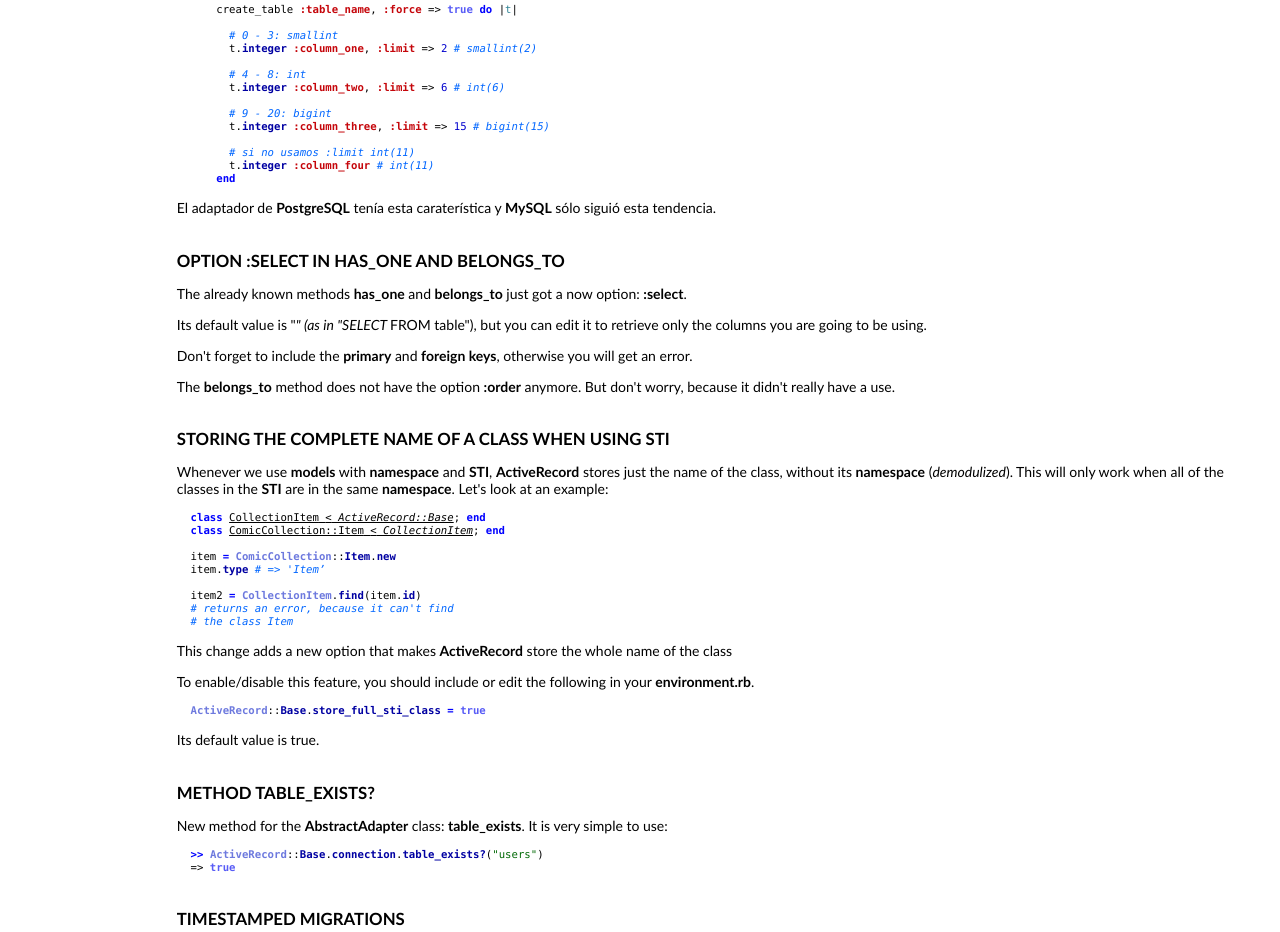
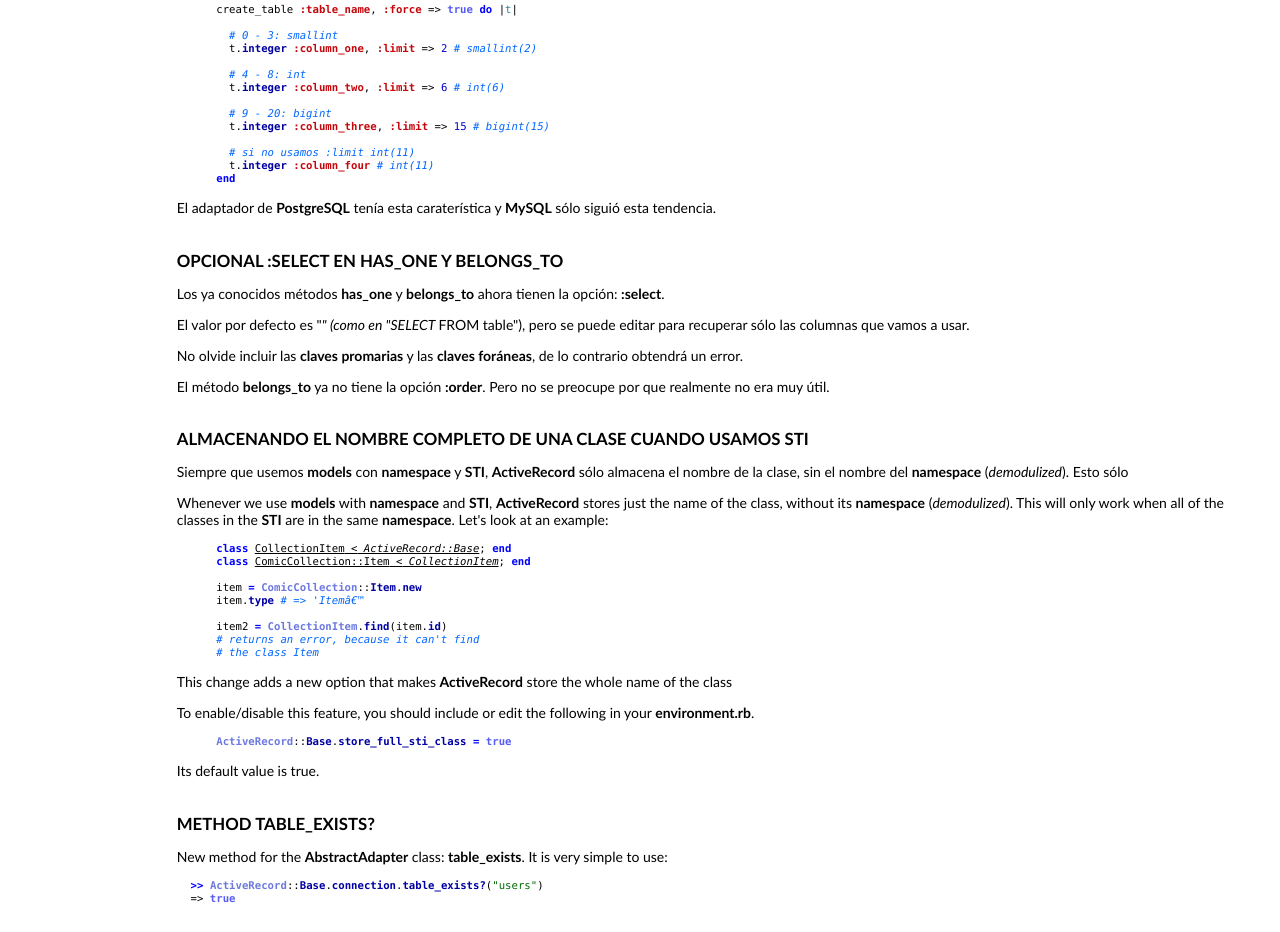
Before and after one commit to gramos/rails21-book-es, a plain HTML site: page output/index.html in a window 1280 px wide. Shown: the part 9244-10176 px from the top of the page. Drawn offline with Linux system fonts and the light colour scheme.

Commit message:
Finalizado: Almacenando el nombre completo de una             clase cuando usamos STI

```diff
--- a/output/index.html
+++ b/output/index.html
@@ -716,36 +716,45 @@ en las asociaciones.</p>
 
 <p>El adaptador de <strong>PostgreSQL</strong> tenía esta caraterística y <strong>MySQL</strong> sólo siguió esta tendencia.</p>
 
-<h2> Option :select in has_one and belongs_to</h2>
-
-<p>The already known methods <strong>has_one</strong> and <strong>belongs_to</strong> just got a now option: <strong>:select</strong>.</p>
-
-<p>Its default value is "<em>" (as in "SELECT </em> FROM table"), but you can edit it to retrieve only the columns you are going to be using.</p>
-
-<p>Don't forget to include the <strong>primary</strong> and <strong>foreign keys</strong>, otherwise you will get an error.</p>
-
-<p>The <strong>belongs_to</strong> method does not have the option <strong>:order</strong> anymore. But don't worry, because it didn't really have a use.</p>
-
-<h2> Storing the complete name of a class when using STI</h2>
+<!-- -*- mode: markdown; coding: utf-8; -*- -->
+
+
+<h2> Opcional :select en has_one y belongs_to</h2>
+
+<p>Los ya conocidos métodos <strong>has_one</strong> y <strong>belongs_to</strong> ahora tienen la opción: <strong>:select</strong>.</p>
+
+<p>El valor por defecto es "<em>" (como en "SELECT </em> FROM table"), pero se puede editar para recuperar sólo las columnas que vamos a usar.</p>
+
+<p>No olvide incluir las <strong>claves promarias</strong> y las <strong>claves foráneas</strong>, de lo contrario obtendrá un error.</p>
+
+<p>El método <strong>belongs_to</strong> ya no tiene la opción <strong>:order</strong>. Pero no se preocupe por que realmente no
+era muy útil.</p>
+
+<!-- -*- mode: markdown; coding: utf-8; -*- -->
+
+
+<h2> Almacenando el nombre completo de una clase cuando usamos STI</h2>
+
+<p>Siempre que usemos <strong>models</strong> con <strong>namespace</strong> y <strong>STI</strong>, <strong>ActiveRecord</strong> sólo almacena el nombre de la clase, sin el nombre del <strong>namespace</strong> (<em>demodulized</em>). Esto sólo</p>
 
 <p>Whenever we use <strong>models</strong> with <strong>namespace</strong> and <strong>STI</strong>, <strong>ActiveRecord</strong> stores just the name of the class, without its <strong>namespace</strong> (<em>demodulized</em>). This will only work when all of the classes in the <strong>STI</strong> are in the same <strong>namespace</strong>. Let's look at an example:</p>
 
-<pre class="mac_classic"><span class="Keyword">class</span> <span class="TypeName">CollectionItem<span class="InheritedClassName"> <span class="InheritedClassName">&lt;</span> ActiveRecord::Base</span></span>; <span class="Keyword">end</span>
-<span class="Keyword">class</span> <span class="TypeName">ComicCollection::Item<span class="InheritedClassName"> <span class="InheritedClassName">&lt;</span> CollectionItem</span></span>; <span class="Keyword">end</span>
-
-item <span class="Keyword">=</span> <span class="LibraryObject">ComicCollection</span>::<span class="FunctionName">Item</span>.<span class="FunctionName">new</span>
-item.<span class="FunctionName">type</span> <span class="Comment"><span class="Comment">#</span> =&gt; 'Item’</span>
-
-item2 <span class="Keyword">=</span> <span class="LibraryObject">CollectionItem</span>.<span class="FunctionName">find</span>(item.<span class="FunctionName">id</span>)
-<span class="Comment"><span class="Comment">#</span> returns an error, because it can't find</span>
-<span class="Comment"><span class="Comment">#</span> the class Item</span>
-</pre>
-
-<p>This change adds a new option that makes <strong>ActiveRecord</strong> store the whole name of the class </p>
+<pre class="mac_classic">    <span class="Keyword">class</span> <span class="TypeName">CollectionItem<span class="InheritedClassName"> <span class="InheritedClassName">&lt;</span> ActiveRecord::Base</span></span>; <span class="Keyword">end</span>
+    <span class="Keyword">class</span> <span class="TypeName">ComicCollection::Item<span class="InheritedClassName"> <span class="InheritedClassName">&lt;</span> CollectionItem</span></span>; <span class="Keyword">end</span>
+
+    item <span class="Keyword">=</span> <span class="LibraryObject">ComicCollection</span>::<span class="FunctionName">Item</span>.<span class="FunctionName">new</span>
+    item.<span class="FunctionName">type</span> <span class="Comment"><span class="Comment">#</span> =&gt; 'Itemâ€™</span>
+
+    item2 <span class="Keyword">=</span> <span class="LibraryObject">CollectionItem</span>.<span class="FunctionName">find</span>(item.<span class="FunctionName">id</span>)
+<span class="Comment">    <span class="Comment">#</span> returns an error, because it can't find</span>
+<span class="Comment">    <span class="Comment">#</span> the class Item</span>
+</pre>
+
+<p>This change adds a new option that makes <strong>ActiveRecord</strong> store the whole name of the class</p>
 
 <p>To enable/disable this feature, you should include or edit the following in your <strong>environment.rb</strong>.</p>
 
-<pre class="mac_classic"><span class="LibraryObject">ActiveRecord</span>::<span class="FunctionName">Base</span>.<span class="FunctionName">store_full_sti_class</span> <span class="Keyword">=</span> <span class="BuiltInConstant">true</span>
+<pre class="mac_classic">    <span class="LibraryObject">ActiveRecord</span>::<span class="FunctionName">Base</span>.<span class="FunctionName">store_full_sti_class</span> <span class="Keyword">=</span> <span class="BuiltInConstant">true</span>
 </pre>
 
 <p>Its default value is true.</p>
```
Also changed, not shown: 2 other files.
